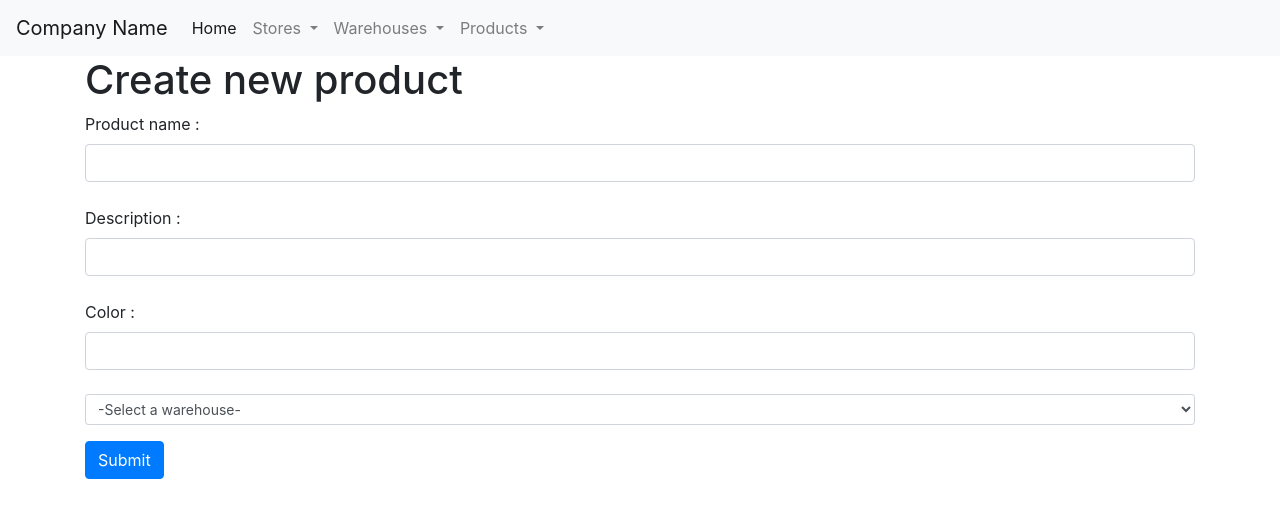
After one commit to dwihdyn/inv-mgmt-system, a Python web app: template templates/product.html in a window 1280 px wide. The commit adds this page. Shown: the top 518 px of the page. Run offline with Jinja, Linux system fonts and the light colour scheme; the template is opened without the code that fills it, so the values that code supplies are empty; some libraries are stand-ins or nearby versions.

Commit message:
can create new product

```diff
--- a/models.py
+++ b/models.py
@@ -32,6 +32,6 @@ class Warehouse(BaseModel):
 class Product(BaseModel):
     product_id = pw.AutoField()
     name = pw.CharField(index=True)
-    desciption = pw.TextField()
+    description = pw.TextField(null=True)
     color = pw.CharField(null=True)
     warehouse = pw.ForeignKeyField(Warehouse, backref='sel_prod')
--- a/templates/_layout.html
+++ b/templates/_layout.html
@@ -63,6 +63,7 @@
               >
             </div>
           </li>
+
           <li class="nav-item dropdown">
             <a
               class="nav-link dropdown-toggle"
@@ -83,6 +84,30 @@
               <div class="dropdown-divider"></div>
               <a class="dropdown-item" href="{{ url_for('warehouses_list') }}"
                 >Show All Warehouse</a
+              >
+            </div>
+          </li>
+
+          <li class="nav-item dropdown">
+            <a
+              class="nav-link dropdown-toggle"
+              href="#"
+              id="navbarDropdown"
+              role="button"
+              data-toggle="dropdown"
+              aria-haspopup="true"
+              aria-expanded="false"
+            >
+              Products
+            </a>
+
+            <div class="dropdown-menu" aria-labelledby="navbarDropdown">
+              <a class="dropdown-item" href="{{ url_for('product_new') }}"
+                >Create New Product</a
+              >
+              <div class="dropdown-divider"></div>
+              <a class="dropdown-item" href="{{ url_for('products_list') }}"
+                >Show All Product</a
               >
             </div>
           </li>
--- /dev/null
+++ b/templates/product.html
@@ -0,0 +1,27 @@
+{% extends "_layout.html" %} {% block ExtContent %}
+<h1>Create new product</h1>
+
+<form action="{{ url_for('product_create') }}" method="POST">
+  <div class="form-group">
+    <label for="name"> Product name : </label>
+    <input type="text" class="form-control" name="name" />
+    <br />
+
+    <label for="description"> Description : </label>
+    <input type="text" class="form-control" name="description" />
+    <br />
+
+    <label for="color"> Color : </label>
+    <input type="text" class="form-control" name="color" />
+    <br />
+
+    <select class="form-control form-control-sm" name="warehouse_id">
+      <option disabled selected> -Select a warehouse- </option>
+      {% for warehouse in warehouses %}
+      <option value="{{warehouse.warehouse_id}}">{{warehouse.location}}</option>
+      {% endfor %}
+    </select>
+  </div>
+  <button type="submit" class="btn btn-primary">Submit</button>
+</form>
+{% endblock %}
--- /dev/null
+++ b/templates/products.html
@@ -0,0 +1,5 @@
+{% extends '_layout.html' %} {% block ExtContent %}
+<h1>
+  ALL new product
+</h1>
+{% endblock %}
```
Also changed, not shown: app.py (+58 -1 lines), 1 other file.
